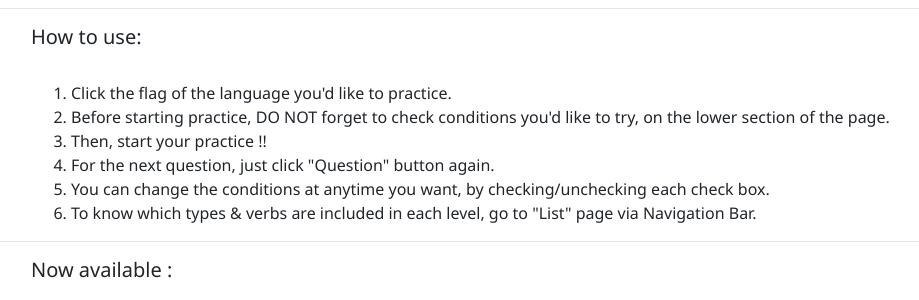
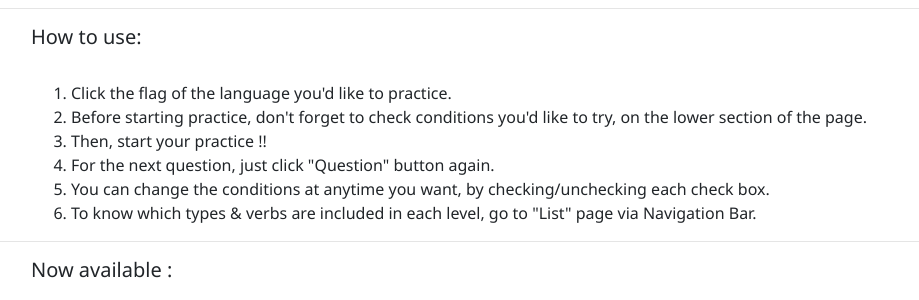
Before and after one commit to H-luciano/GUTI, a Django app: page / in a window 1280 px wide. Shown: the part 582-882 px from the top of the page, without its empty margins (54-973 px from the left). Run offline with Django 3.2, Linux system fonts and the light colour scheme; some libraries are stand-ins or nearby versions.

Commit message:
minor change

```diff
--- a/home/templates/home/guti_home.html
+++ b/home/templates/home/guti_home.html
@@ -11,9 +11,7 @@
   <meta name="keywords" content='conjugation,動詞活用'>
   <meta name="viewport" content="width=device-width, initial-scale=1">
 
-  <script src="https://code.jquery.com/jquery-3.3.1.slim.min.js"></script>
-  <script src="https://cdnjs.cloudflare.com/ajax/libs/popper.js/1.14.7/umd/popper.min.js"></script>
-  <script src="https://stackpath.bootstrapcdn.com/bootstrap/4.3.1/js/bootstrap.min.js"></script>
+
 
 
   <link rel="stylesheet" type="text/css" href={% static 'french/css/bootstrap.min.css' %} />
@@ -68,7 +66,7 @@
 
     <ol>
       <li>Click the flag of the language you'd like to practice. </li>
-      <li>Before starting practice, DO NOT forget to check conditions you'd like to try, on the lower section of the page.</li>
+      <li>Before starting practice, don't forget to check conditions you'd like to try, on the lower section of the page.</li>
       <li>Then, start your practice !! </li>
       <li>For the next question, just click "Question" button again.</li>
       <li>You can change the conditions at anytime you want, by checking/unchecking each check box. </li>
@@ -100,6 +98,11 @@
       </div>
     </div>
 
+
+    <script src="https://code.jquery.com/jquery-3.3.1.slim.min.js"></script>
+    <script src="https://cdnjs.cloudflare.com/ajax/libs/popper.js/1.14.7/umd/popper.min.js"></script>
+    <script src="https://stackpath.bootstrapcdn.com/bootstrap/4.3.1/js/bootstrap.min.js"></script>
+
 </body>
 
 
```
